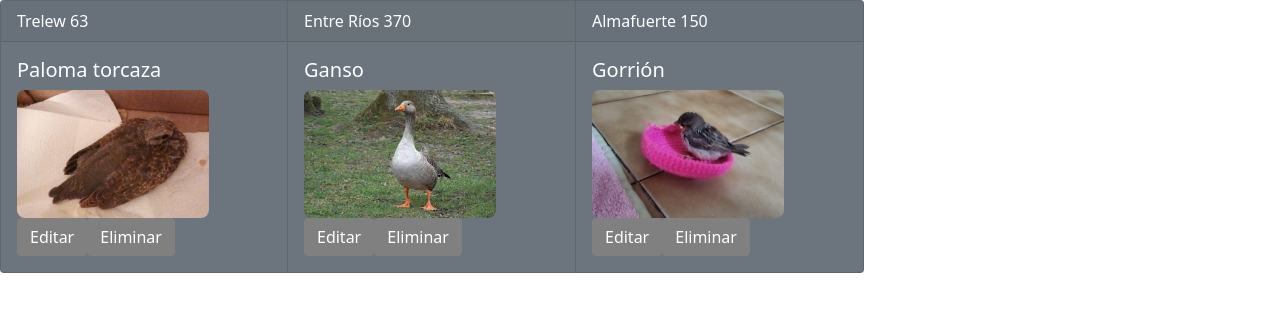
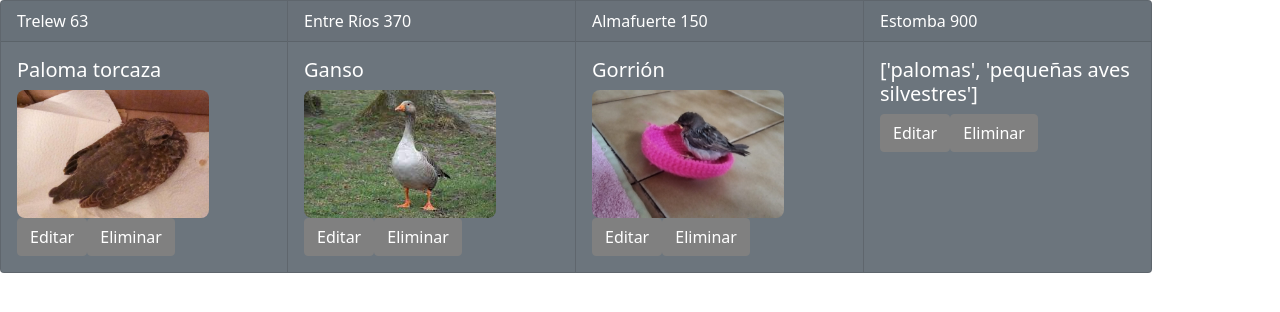
Before and after one commit to AMartin1987/ProyectoAves, a Flask app: page /profile in a window 1280 px wide. Shown: the part 72-384 px from the top of that part. Run offline with Flask 2, Linux system fonts and the light colour scheme; the first user in the database is signed in; data comes from the database, SQL or seed files in the repository; the page is wider than the window, and the part outside it is not shown.

Commit message:
git commit

```diff
--- a/app.py
+++ b/app.py
@@ -344,15 +344,26 @@ def profile():
     #Get user Id
     user_id = current_user.get_id()
 
+    # get DB data for this user's Id
     cur = get_db().cursor()
-    ubicaciones = cur.execute("SELECT Id, Latitud, Longitud, Direccion FROM UBICACIONES").fetchall()
-    aves = cur.execute("SELECT Id, Especie, Edad, Foto, EstSalud, Requer, Id_ESPECIES, Id_TELEFONOS, Id_TIPOREFUGIO, Id_UBICACIONES FROM AVES").fetchall()
-    refugios = cur.execute("SELECT Id, Id_ESPECIES1, Id_ESPECIES2, Id_ESPECIES3, Id_ESPECIES4, Id_UBICACIONES, Id_TELEFONOS, Id_TIPOREFUGIO1, Id_TIPOREFUGIO2 FROM REFUGIOS").fetchall()
-    telefonos = cur.execute("SELECT Id, Telefono FROM TELEFONOS").fetchall()
+    ubicaciones = cur.execute("SELECT Id, Latitud, Longitud, Direccion \
+                FROM UBICACIONES WHERE Id IN (SELECT Id_UBICACIONES FROM \
+                AVES WHERE Id_USUARIOS = (?) UNION SELECT Id_UBICACIONES \
+                FROM REFUGIOS WHERE Id_USUARIOS = (?))", (user_id, user_id)).fetchall()
+    aves = cur.execute("SELECT Id, Especie, Edad, Foto, EstSalud, Requer, \
+         Id_ESPECIES, Id_TELEFONOS, Id_TIPOREFUGIO, Id_UBICACIONES FROM AVES \
+         WHERE Id_USUARIOS = (?)", (user_id,)).fetchall()
+    refugios = cur.execute("SELECT Id, Id_ESPECIES1, Id_ESPECIES2, Id_ESPECIES3, \
+             Id_ESPECIES4, Id_UBICACIONES, Id_TELEFONOS, Id_TIPOREFUGIO1, \
+             Id_TIPOREFUGIO2 FROM REFUGIOS WHERE Id_USUARIOS = (?)", (user_id,)).fetchall()
+    telefonos = cur.execute("SELECT Id, Telefono FROM TELEFONOS WHERE Id IN \
+              (SELECT Id_TELEFONOS FROM AVES WHERE Id_USUARIOS = (?) UNION \
+              SELECT Id_TELEFONOS FROM REFUGIOS WHERE Id_USUARIOS = (?))", (user_id, user_id)).fetchall()
     especies = cur.execute("SELECT Id, Categoria FROM ESPECIES").fetchall()
     tiporef = cur.execute("SELECT Id, TipoRefug FROM TIPOREFUGIO").fetchall()
     get_db().commit()
 
+    #Convert data from DB to dict type
     ubic_dict = helpers.make_dict(ubicaciones)
     aves_dict = helpers.make_dict(aves)
     refug_dict = helpers.make_dict(refugios)
@@ -360,9 +371,34 @@ def profile():
     espe_dict = helpers.make_dict(especies)
     tiporef_dict = helpers.make_dict(tiporef)
 
+
+    especies_ref = []
+    for i in range(len(refug_dict)):
+        dict = refug_dict[str(i)]
+        if dict["Id_ESPECIES1"] != 'NULL':
+            especies_ref.append(dict['Id_ESPECIES1'])
+        if (dict["Id_ESPECIES2"] != 'NULL'):
+            especies_ref.append(dict['Id_ESPECIES2'])
+        if (dict["Id_ESPECIES3"] != 'NULL'):
+            especies_ref.append(dict['Id_ESPECIES3'])
+        if (dict["Id_ESPECIES4"] != 'NULL'):
+            especies_ref.append(dict['Id_ESPECIES4'])
+
+    for i in range(len(especies_ref)):
+        if (especies_ref[i] == 'paloma'):
+            especies_ref[i] = 'palomas'
+        if (especies_ref[i] == 'peqsil'):
+            especies_ref[i] = 'pequeñas aves silvestres'
+        if (especies_ref[i] == 'medsil'):
+            especies_ref[i] = 'aves silvestres medianas'
+        if (especies_ref[i] == 'corral'):
+            especies_ref[i] = 'aves de granja'
+
+    especies_ref
+    print(especies_ref)
     return render_template('profile.html', ubic_dict=ubic_dict,
      aves_dict=aves_dict, refug_dict=refug_dict, telef_dict=telef_dict,
-     espe_dict=espe_dict, tiporef_dict=tiporef_dict, nombre=nombre)
+     espe_dict=espe_dict, tiporef_dict=tiporef_dict, especies_ref=especies_ref, nombre=nombre)
 
 
 if __name__ == "__main__":
--- a/templates/fix.txt
+++ b/templates/fix.txt
@@ -3,3 +3,7 @@ check_same_thread=False
 seguridad (e.g., validación del redireccionamiento, para "sanearla")
 
 "recordarme"
+
+estilo
+
+hacer más rápido --> más lindo
--- a/templates/profile.html
+++ b/templates/profile.html
@@ -27,6 +27,24 @@
                     </div>
                 </div>
                 {% endfor %}
+                {% for refugio in refug_dict %}
+                <div class="card text-white bg-secondary mb-3" style="max-width: 18rem;">
+                    {% for ubic in ubic_dict %}
+                        {% if ubic_dict[ubic].Id == refug_dict[refugio].Id_UBICACIONES %}
+                            {% set direccion = ubic_dict[ubic].Direccion %}
+                            {% set direccion = direccion.split(',') %}
+                            {% set direccion = direccion[0] %}
+                            <div class="card-header">{{ direccion }}</div>
+                        {% endif %}
+                    {% endfor %}
+
+                    <div class="card-body">
+                    <h5 class="card-title">{{especies_ref }}</h5>
+
+                    <a href="#" class="btn btn-primary">Editar</a><span></span><a href="#" class="btn btn-primary">Eliminar</a>
+                    </div>
+                </div>
+                {% endfor %}
             </div>
         </div>
     </div>
```
